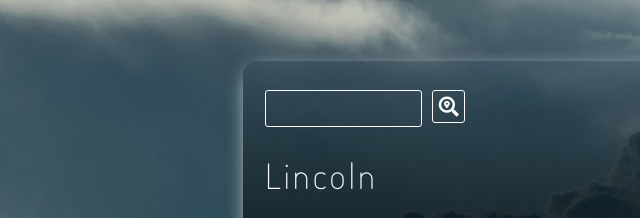
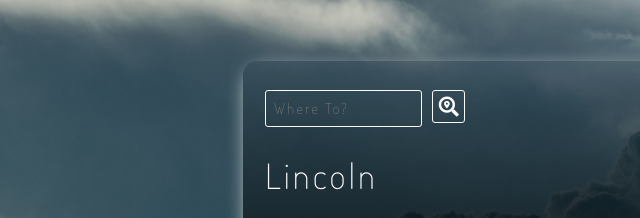
Before and after one commit to PaulSweeney-cmd/WeatherApp-cmd, a plain HTML site: page index.html in a window 1280 px wide. Shown: the part 170-388 px from the top of the page, 165-805 px from the left. Drawn offline with Linux system fonts and the light colour scheme.

```diff
--- a/index.html
+++ b/index.html
@@ -16,13 +16,13 @@
 <body>
     <div class="card">
         <div class="city-search">
-            <input type="text" class="search-bar">
+            <input type="text" class="search-bar" placeholder="Where to?">
             <button class="search-button"><i class="fas fa-search-location"></i></button>
         </div>
         <div class="weather-info">
             <h1 class="city">Lincoln</h1>
             <div class="temperature">35°C</div>
-            <img src="" alt="" class="weather-icon"/>
+            <img src="" alt="" class="weather-icon" />
             <div class="conditions">Partly Cloudy</div>
             <div class="humidity">Humidity: 35%</div>
             <div class="wind-speed">Wind Speed: 2.1 km/h</div>
```
